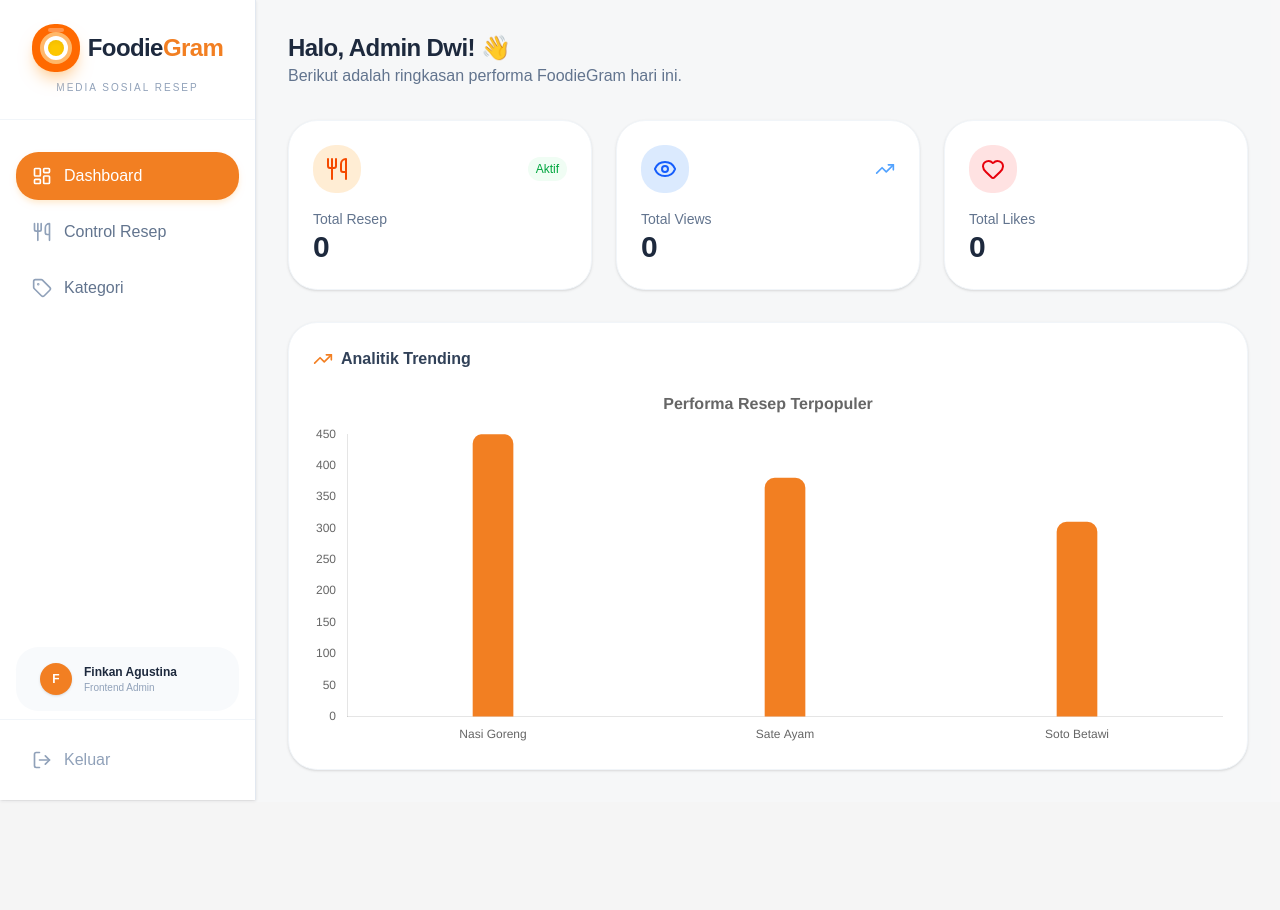
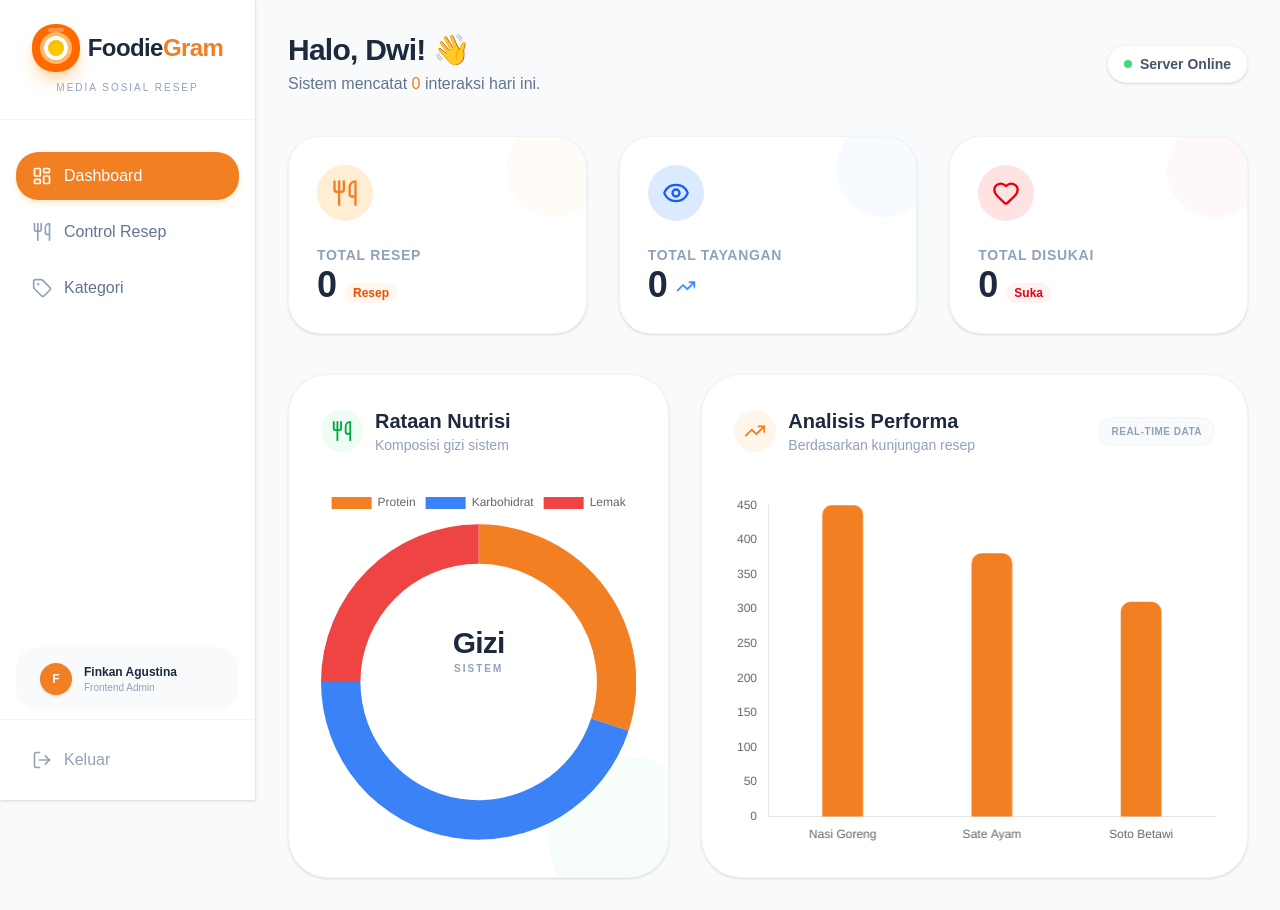
Before and after one commit to dwimeiliarosa/foodiegram-project, a React (Vite) app in the folder frontend/: page /admin/dashboard in a window 1280 px wide. Before the commit the page ends 802 px from the top, so only its background shows below. Built offline with nearby package versions, Linux system fonts and the light colour scheme; no server answers; sample sign-in values are in the browser's storage.

Commit message:
feat: perbaikan UI dashboard dan integrasi grafik gizi

```diff
--- a/frontend/src/pages/admin/dashboard.tsx
+++ b/frontend/src/pages/admin/dashboard.tsx
@@ -5,28 +5,40 @@ import {
   Utensils,
   Eye,
   Heart,
-  TrendingUp,
-  Loader2
+  TrendingUp
 } from "lucide-react";
 import {
   Chart as ChartJS,
   CategoryScale,
   LinearScale,
   BarElement,
+  ArcElement,
   Title,
   Tooltip,
   Legend,
 } from 'chart.js';
 import { Bar } from 'react-chartjs-2';
+import { Doughnut } from 'react-chartjs-2';
 
+ChartJS.register(CategoryScale, LinearScale, BarElement, ArcElement, Title, Tooltip, Legend);
 
-ChartJS.register(CategoryScale, LinearScale, BarElement, Title, Tooltip, Legend);
+interface DashboardStats {
+  totalPosts: number;
+  totalViews: number;
+  totalLikes: number;
+  totalProtein: number;
+  totalKarbo: number;
+  totalLemak: number;
+}
 
 const Dashboard = () => {
-  const [stats, setStats] = useState({
+  const [stats, setStats] = useState<DashboardStats>({
     totalPosts: 0,
     totalViews: 0,
-    totalLikes: 0
+    totalLikes: 0,
+    totalProtein: 0,
+    totalKarbo: 0,
+    totalLemak: 0
   });
   const [chartDataState, setChartDataState] = useState<any>(null);
   const [isLoading, setIsLoading] = useState(true);
@@ -51,13 +63,16 @@ const Dashboard = () => {
   const fetchDashboardData = async () => {
   setIsLoading(true);
   try {
-      // 1. Stats
     const statsRes = await api.get("/recipes/stats").catch(() => null);
     if (statsRes?.data) {
+      // Pastikan semua field terisi agar tidak error
       setStats({
         totalPosts: statsRes.data.total_posts || 0,
         totalViews: statsRes.data.total_views || 0,
-          totalLikes: statsRes.data.total_likes || 0
+        totalLikes: statsRes.data.total_likes || 0,
+        totalProtein: statsRes.data.total_protein || 0,
+        totalKarbo: statsRes.data.total_karbo || 0,
+        totalLemak: statsRes.data.total_lemak || 0
       });
     }
 
@@ -116,72 +131,158 @@ const Dashboard = () => {
   };
 
   return (
-    <div className="flex min-h-screen bg-slate-50/50">
+  <div className="flex min-h-screen bg-[#F8FAFC]">
     <Sidebar />
     <main className="flex-1 lg:ml-64 p-4 lg:p-8 pt-20 lg:pt-8">
-        <header className="mb-8">
-          <h1 className="text-2xl font-bold text-slate-800 tracking-tight">Halo, Admin Dwi! 👋</h1>
-          <p className="text-slate-500">Berikut adalah ringkasan performa FoodieGram hari ini.</p>
+      {/* HEADER SECTION - Lebih Personal */}
+      <header className="mb-10 flex flex-col md:flex-row md:items-center justify-between gap-4">
+        <div>
+          <h1 className="text-3xl font-extrabold text-slate-800 tracking-tight">
+            Halo, Dwi! 👋
+          </h1>
+          <p className="text-slate-500 mt-1 font-medium">
+            Sistem mencatat <span className="text-[#F27F22]">{stats.totalViews.toLocaleString()}</span> interaksi hari ini.
+          </p>
+        </div>
+        <div className="flex gap-3">
+           <div className="bg-white px-4 py-2 rounded-2xl shadow-sm border border-slate-100 flex items-center gap-2">
+              <div className="w-2 h-2 bg-green-500 rounded-full animate-pulse" />
+              <span className="text-sm font-semibold text-slate-600">Server Online</span>
+           </div>
+        </div>
       </header>
 
-        {/* Statistik Ringkas dengan Icon */}
-        <div className="grid grid-cols-1 md:grid-cols-3 gap-6 mb-8">
+      {/* STATS CARDS SECTION - Lebih Estetik */}
+      <div className="grid grid-cols-1 md:grid-cols-3 gap-8 mb-10">
         {/* Card Total Resep */}
-          <div className="bg-white p-6 rounded-2xl shadow-sm border border-slate-100 hover:shadow-md transition-shadow">
-            <div className="flex items-center justify-between mb-4">
-              <div className="bg-orange-100 p-3 rounded-xl text-orange-600">
-                <Utensils size={24} />
+        <div className="group bg-white p-7 rounded-[2rem] shadow-sm border border-slate-100 hover:border-[#F27F22]/30 hover:shadow-xl hover:shadow-orange-500/5 transition-all duration-300 relative overflow-hidden">
+          <div className="absolute -right-4 -top-4 w-24 h-24 bg-orange-50 rounded-full group-hover:scale-150 transition-transform duration-500 opacity-50" />
+          <div className="relative z-10">
+            <div className="bg-orange-100 w-14 h-14 rounded-2xl flex items-center justify-center text-[#F27F22] mb-6 group-hover:rotate-12 transition-transform">
+              <Utensils size={28} />
             </div>
-              <span className="text-xs font-medium text-green-600 bg-green-50 px-2 py-1 rounded-full">Aktif</span>
+            <p className="text-sm font-bold text-slate-400 uppercase tracking-wider">Total Resep</p>
+            <div className="flex items-baseline gap-2">
+              <p className="text-4xl font-black text-slate-800">{stats.totalPosts}</p>
+              <span className="text-xs font-bold text-orange-600 bg-orange-50 px-2 py-0.5 rounded-lg">Resep</span>
             </div>
-            <p className="text-sm font-medium text-slate-500">Total Resep</p>
-            <p className="text-3xl font-bold text-slate-800">{stats.totalPosts}</p>
+          </div>
         </div>
 
         {/* Card Total Views */}
-          <div className="bg-white p-6 rounded-2xl shadow-sm border border-slate-100 hover:shadow-md transition-shadow">
-            <div className="flex items-center justify-between mb-4">
-              <div className="bg-blue-100 p-3 rounded-xl text-blue-600">
-                <Eye size={24} />
+        <div className="group bg-white p-7 rounded-[2rem] shadow-sm border border-slate-100 hover:border-blue-500/30 hover:shadow-xl hover:shadow-blue-500/5 transition-all duration-300 relative overflow-hidden">
+          <div className="absolute -right-4 -top-4 w-24 h-24 bg-blue-50 rounded-full group-hover:scale-150 transition-transform duration-500 opacity-50" />
+          <div className="relative z-10">
+            <div className="bg-blue-100 w-14 h-14 rounded-2xl flex items-center justify-center text-blue-600 mb-6 group-hover:rotate-12 transition-transform">
+              <Eye size={28} />
             </div>
-              <TrendingUp className="text-blue-400" size={20} />
+            <p className="text-sm font-bold text-slate-400 uppercase tracking-wider">Total Tayangan</p>
+            <div className="flex items-baseline gap-2">
+              <p className="text-4xl font-black text-slate-800">{stats.totalViews.toLocaleString()}</p>
+              <TrendingUp size={20} className="text-blue-500 animate-bounce" />
             </div>
-            <p className="text-sm font-medium text-slate-500">Total Views</p>
-            <p className="text-3xl font-bold text-slate-800">{stats.totalViews.toLocaleString()}</p>
+          </div>
         </div>
 
         {/* Card Total Likes */}
-          <div className="bg-white p-6 rounded-2xl shadow-sm border border-slate-100 hover:shadow-md transition-shadow">
-            <div className="flex items-center justify-between mb-4">
-              <div className="bg-red-100 p-3 rounded-xl text-red-600">
-                <Heart size={24} />
+        <div className="group bg-white p-7 rounded-[2rem] shadow-sm border border-slate-100 hover:border-red-500/30 hover:shadow-xl hover:shadow-red-500/5 transition-all duration-300 relative overflow-hidden">
+          <div className="absolute -right-4 -top-4 w-24 h-24 bg-red-50 rounded-full group-hover:scale-150 transition-transform duration-500 opacity-50" />
+          <div className="relative z-10">
+            <div className="bg-red-100 w-14 h-14 rounded-2xl flex items-center justify-center text-red-600 mb-6 group-hover:rotate-12 transition-transform">
+              <Heart size={28} />
+            </div>
+            <p className="text-sm font-bold text-slate-400 uppercase tracking-wider">Total Disukai</p>
+            <div className="flex items-baseline gap-2">
+              <p className="text-4xl font-black text-slate-800">{stats.totalLikes.toLocaleString()}</p>
+              <span className="text-xs font-bold text-red-600 bg-red-50 px-2 py-0.5 rounded-lg">Suka</span>
             </div>
           </div>
-            <p className="text-sm font-medium text-slate-500">Total Likes</p>
-            <p className="text-3xl font-bold text-slate-800">{stats.totalLikes.toLocaleString()}</p>
         </div>
       </div>
 
-        {/* Area Grafik Trending */}
-        <div className="bg-white p-6 rounded-2xl shadow-sm border border-slate-100">
-          <div className="flex items-center gap-2 mb-6 text-slate-700">
-            <TrendingUp size={20} className="text-[#F27F22]" />
-            <h2 className="font-bold">Analitik Trending</h2>
+      {/* ANALYTICS SECTION - GRID SISTEM GIZI & PERFORMA */}
+      <div className="grid grid-cols-1 lg:grid-cols-12 gap-8">
+
+        {/* KIRI: GRAFIK GIZI (Doughnut) - Mengambil 5 dari 12 kolom grid */}
+        <div className="lg:col-span-5 bg-white p-8 rounded-[2.5rem] shadow-sm border border-slate-100 flex flex-col relative overflow-hidden group">
+          {/* Efek hiasan background agar estetik */}
+          <div className="absolute -right-10 -bottom-10 w-40 h-40 bg-green-50 rounded-full opacity-50 group-hover:scale-110 transition-transform duration-700" />
+
+          <div className="flex items-center gap-3 mb-8 relative z-10">
+            <div className="p-2.5 bg-green-100/50 rounded-2xl text-green-600">
+              <Utensils size={22} />
+            </div>
+            <div>
+              <h2 className="text-xl font-bold text-slate-800">Rataan Nutrisi</h2>
+              <p className="text-sm text-slate-400">Komposisi gizi sistem</p>
+            </div>
           </div>
 
-          <div className="h-[350px] relative">
+          <div className="flex-1 relative min-h-[300px] flex items-center justify-center z-10">
+            <Doughnut
+              data={{
+                labels: ['Protein', 'Karbohidrat', 'Lemak'],
+                datasets: [{
+                  data: [stats.totalProtein || 30, stats.totalKarbo || 45, stats.totalLemak || 25],
+                  backgroundColor: ['#F27F22', '#3B82F6', '#EF4444'],
+                  borderWidth: 0,
+                }]
+              }}
+              options={{
+                cutout: '75%', // Letakkan cutout di sini
+                maintainAspectRatio: false,
+              }}
+            />
+            {/* Center Text Labels */}
+            <div className="absolute inset-0 flex flex-col items-center justify-center pointer-events-none pb-8">
+              <span className="text-3xl font-black text-slate-800 tracking-tight">Gizi</span>
+              <span className="text-[10px] font-bold text-slate-400 uppercase tracking-[0.2em]">Sistem</span>
+            </div>
+          </div>
+        </div>
+
+        {/* KANAN: ANALISIS PERFORMA (Bar Chart) - Mengambil 7 dari 12 kolom grid */}
+        <div className="lg:col-span-7 bg-white p-8 rounded-[2.5rem] shadow-sm border border-slate-100 flex flex-col relative overflow-hidden">
+          <div className="flex flex-col sm:flex-row sm:items-center justify-between gap-4 mb-10">
+            <div className="flex items-center gap-3">
+              <div className="p-2.5 bg-orange-100/50 rounded-2xl text-[#F27F22]">
+                <TrendingUp size={22} />
+              </div>
+              <div>
+                <h2 className="text-xl font-bold text-slate-800">Analisis Performa</h2>
+                <p className="text-sm text-slate-400">Berdasarkan kunjungan resep</p>
+              </div>
+            </div>
+            <div className="flex gap-2">
+              <span className="px-3 py-1.5 bg-slate-50 border border-slate-100 rounded-full text-[10px] font-extrabold text-slate-400 uppercase tracking-wider">
+                Real-time Data
+              </span>
+            </div>
+          </div>
+
+          <div className="h-[350px] w-full mt-auto">
             {isLoading ? (
-              <div className="flex flex-col items-center justify-center h-full gap-2">
-                <Loader2 className="animate-spin text-[#F27F22]" size={32} />
-                <p className="text-slate-400 text-sm">Menghitung statistik...</p>
+              <div className="flex flex-col items-center justify-center h-full gap-4">
+                <div className="w-10 h-10 border-4 border-orange-100 border-t-[#F27F22] rounded-full animate-spin" />
+                <p className="text-slate-400 text-sm font-medium animate-pulse">Menyusun grafik...</p>
               </div>
             ) : chartDataState ? (
-              <Bar options={chartOptions} data={chartDataState} />
+              <Bar
+                options={{
+                  ...chartOptions,
+                  plugins: {
+                    ...chartOptions.plugins,
+                    title: { display: false }
+                  }
+                }}
+                data={chartDataState}
+              />
             ) : (
-              <div className="flex items-center justify-center h-full">
-                <p className="text-slate-400 italic text-sm">Data trending belum tersedia.</p>
+              <div className="flex flex-col items-center justify-center h-full text-center p-10 border-2 border-dashed border-slate-50 rounded-3xl">
+                <p className="text-slate-400 italic text-sm">Belum ada data trending.</p>
               </div>
             )}
+          </div>
         </div>
       </div>
     </main>
```
Also changed, not shown: frontend/src/components/admin/NotificationBell.tsx (+13 -52 lines), frontend/src/pages/admin/ManageRecipes.tsx (+21 -16 lines). Lines whose indentation alone changed are shown as unchanged.
